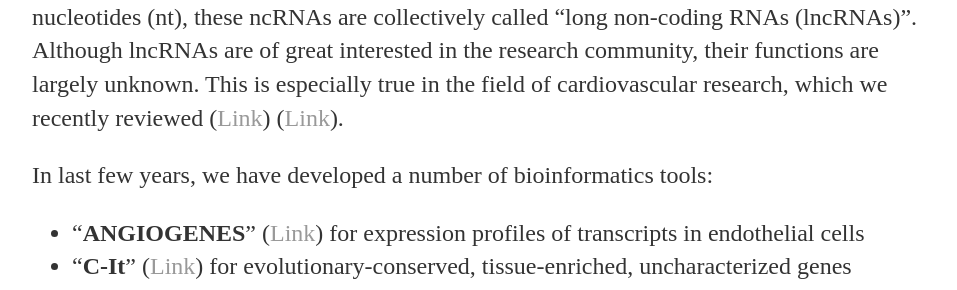
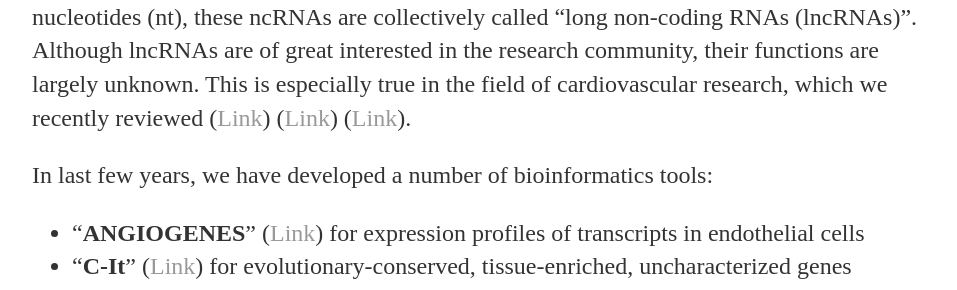
Before and after one commit to heartlncrna/heartlncrna.github.io, a Jekyll site: the page research/overview.html, which Jekyll copies as it is, in a window 1280 px wide. Shown: the part 436-726 px from the top of the page, without its empty margins (160-1117 px from the left). Built offline with Jekyll 4.4.1, drawn with Linux system fonts in a browser that asks for light colours.

Commit message:
Update overview.html

```diff
--- a/research/overview.html
+++ b/research/overview.html
@@ -3,7 +3,7 @@
   <head>
     <title>Research</title>
     <meta name="description" content="The home page of Shizuka Uchida's lab for cardiovascular bioinformatics.">
-    <meta name="keywords" content="bioinformatics, long non-coding RNA, lncRNA, lincRNA, heart, cardiovascular, cardiac, research, science, computational biology, molecular biology, RNA-seq">
+    <meta name="keywords" content="bioinformatics, long non-coding RNA, lncRNA, lincRNA, heart, cardiovascular, cardiac, research, science, computational biology, molecular biology, RNA editing, RNA modification, RNA-seq">
     <script src="/js/analytics.js"></script>
     <link rel="stylesheet" type="text/css" href="/css/main.css">
 
@@ -35,7 +35,7 @@
 			If their lengths are longer than 200 nucleotides (nt), these ncRNAs are collectively called “long non-coding RNAs (lncRNAs)”.
 			Although lncRNAs are of great interested in the research community, their functions are largely unknown.
 			This is especially true in the field of cardiovascular research, which we recently reviewed
-			(<a href="http://circres.ahajournals.org/content/116/4/737.abstract"><span class="ptHyperlink">Link</span></a>) (<a href="https://www.liebertpub.com/doi/10.1089/ars.2017.7262"><span class="ptHyperlink">Link</span></a>).
+			(<a href="http://circres.ahajournals.org/content/116/4/737.abstract"><span class="ptHyperlink">Link</span></a>) (<a href="https://www.liebertpub.com/doi/10.1089/ars.2017.7262"><span class="ptHyperlink">Link</span></a>) (<a href="https://www.frontiersin.org/articles/10.3389/fphys.2018.00522/full"><span class="ptHyperlink">Link</span></a>).
 			</p>
 
 			<p class="ptNormal">
```
